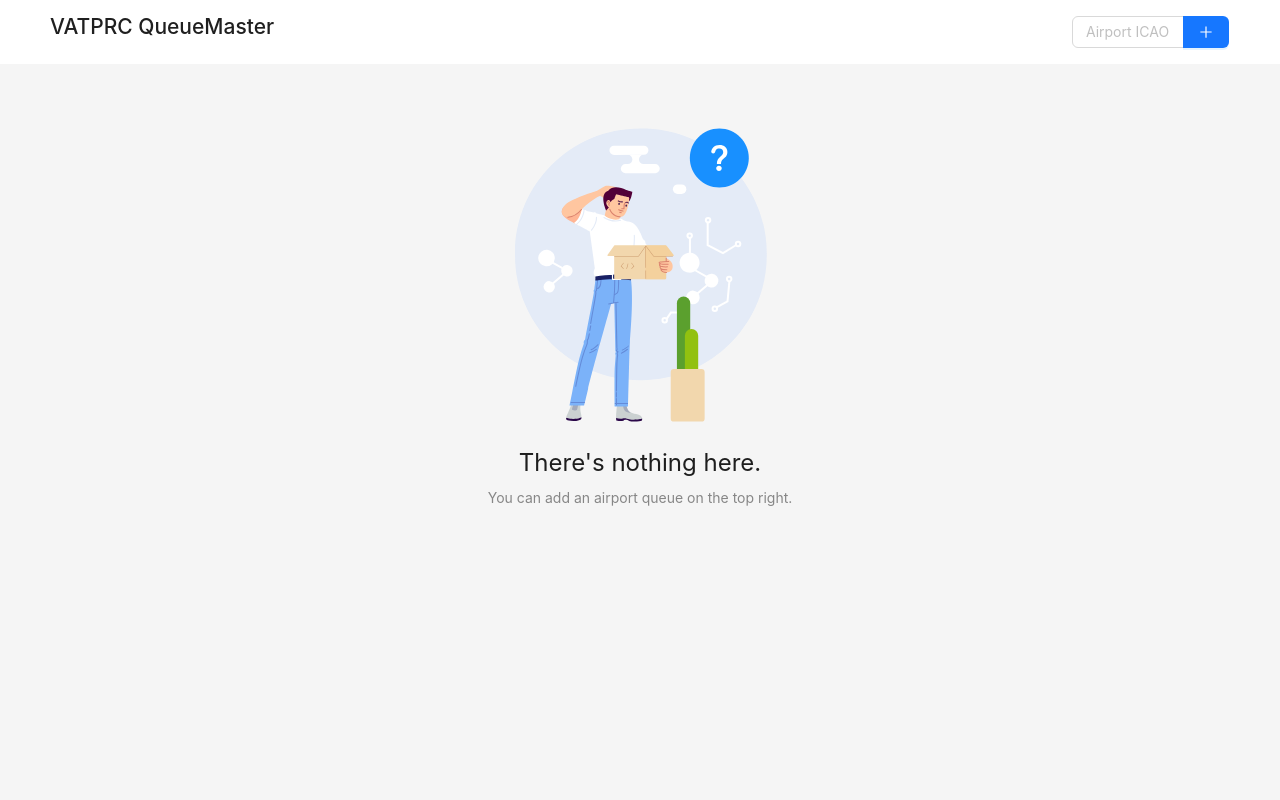
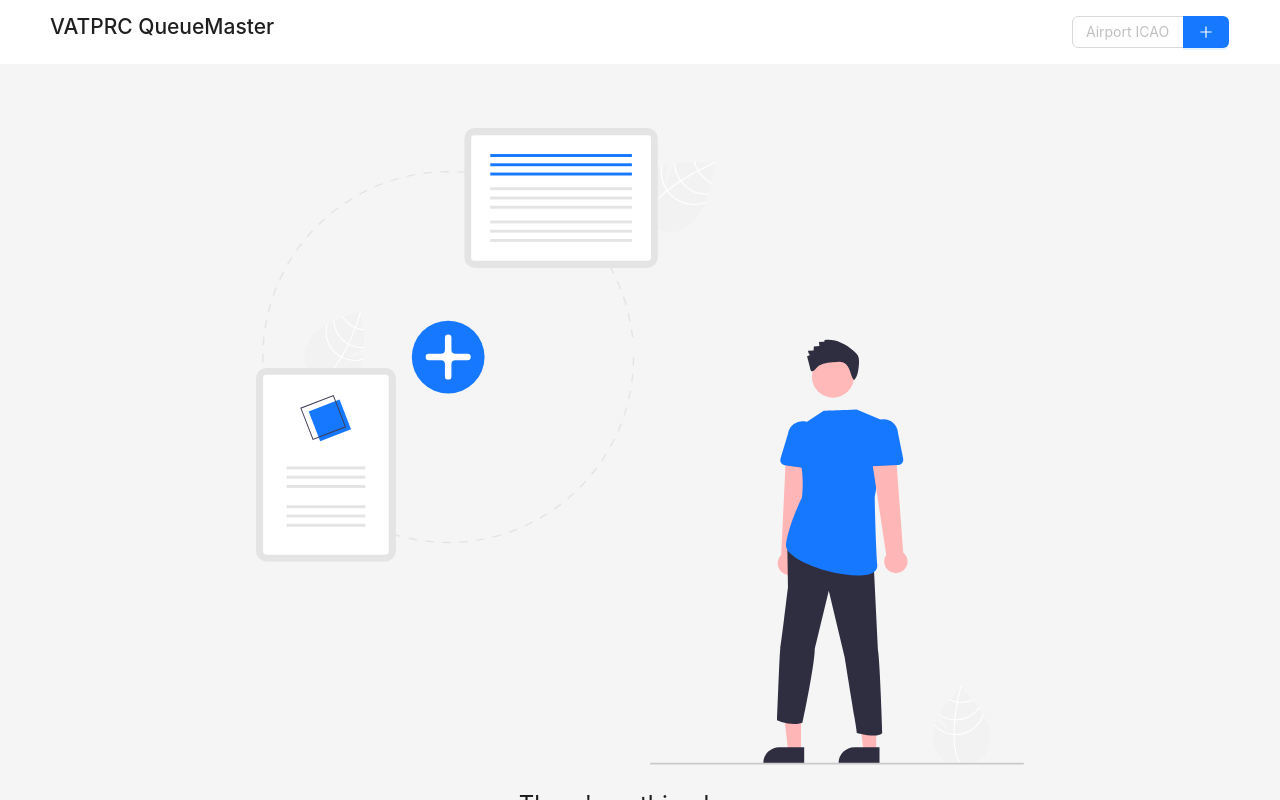
Before and after one commit to websterzh/vatprc-queue, a Vue app in the folder frontend/: page / in a window 1280 px wide. Built offline with nearby package versions, Linux system fonts and the light colour scheme.

Commit message:
Change empty placeholder image

```diff
--- a/frontend/src/App.vue
+++ b/frontend/src/App.vue
@@ -14,8 +14,11 @@
     <a-layout-content :style="contentStyle">
       <div style="display: flex; flex-direction: vertical; justify-content: center; height: 100%;">
         <AirportCard v-for="airport of airportList" @close="closeList" :airport="airport" />
-        <a-result v-if="airportList.length === 0" status="404" title="There's nothing here." sub-title="You can add an airport queue on the top right.">
-      </a-result>
+        <a-result v-if="airportList.length === 0" title="There's nothing here." sub-title="You can add an airport queue on the top right.">
+          <template #icon>
+            <img src="/add_airport_pic.svg" style="max-width: 60vw;" />
+          </template>
+        </a-result>
       </div>
     </a-layout-content>
   </a-layout>
```
Also changed, not shown: frontend/public/add_airport_pic.svg (added).
